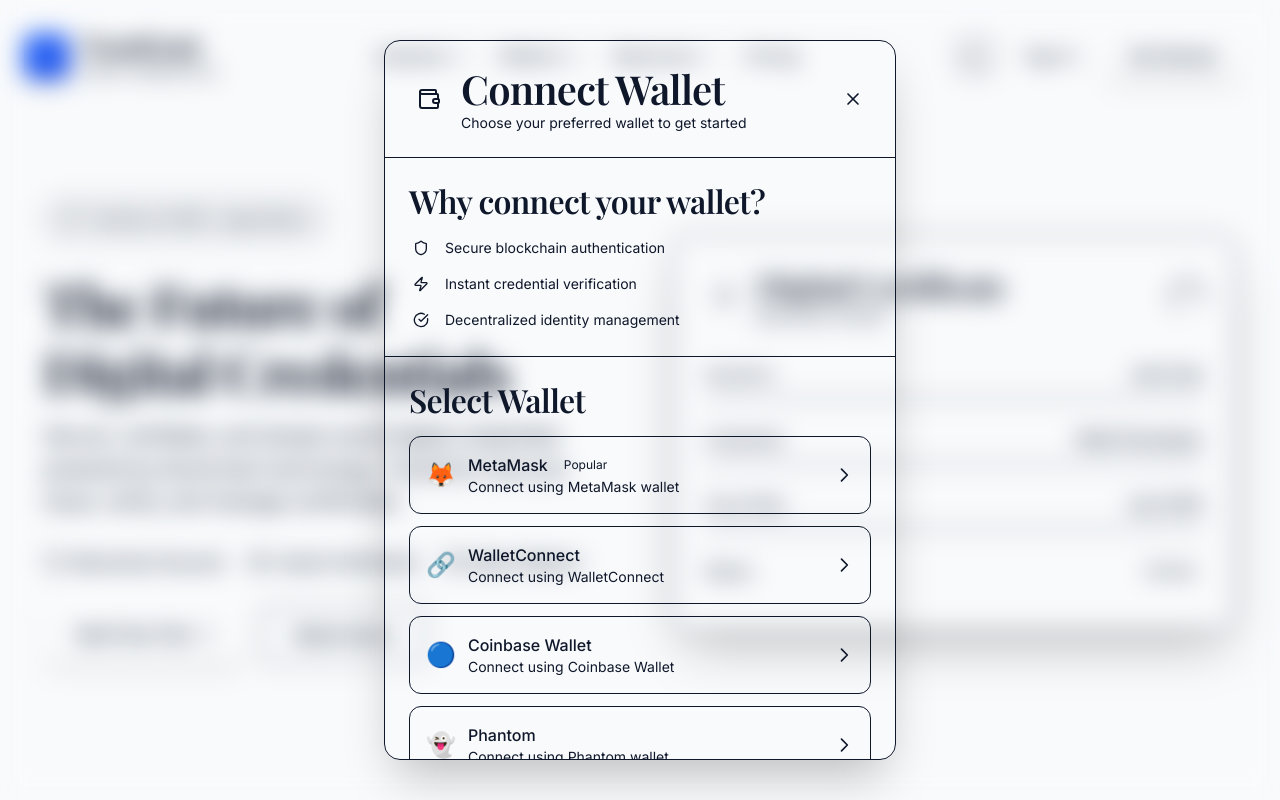
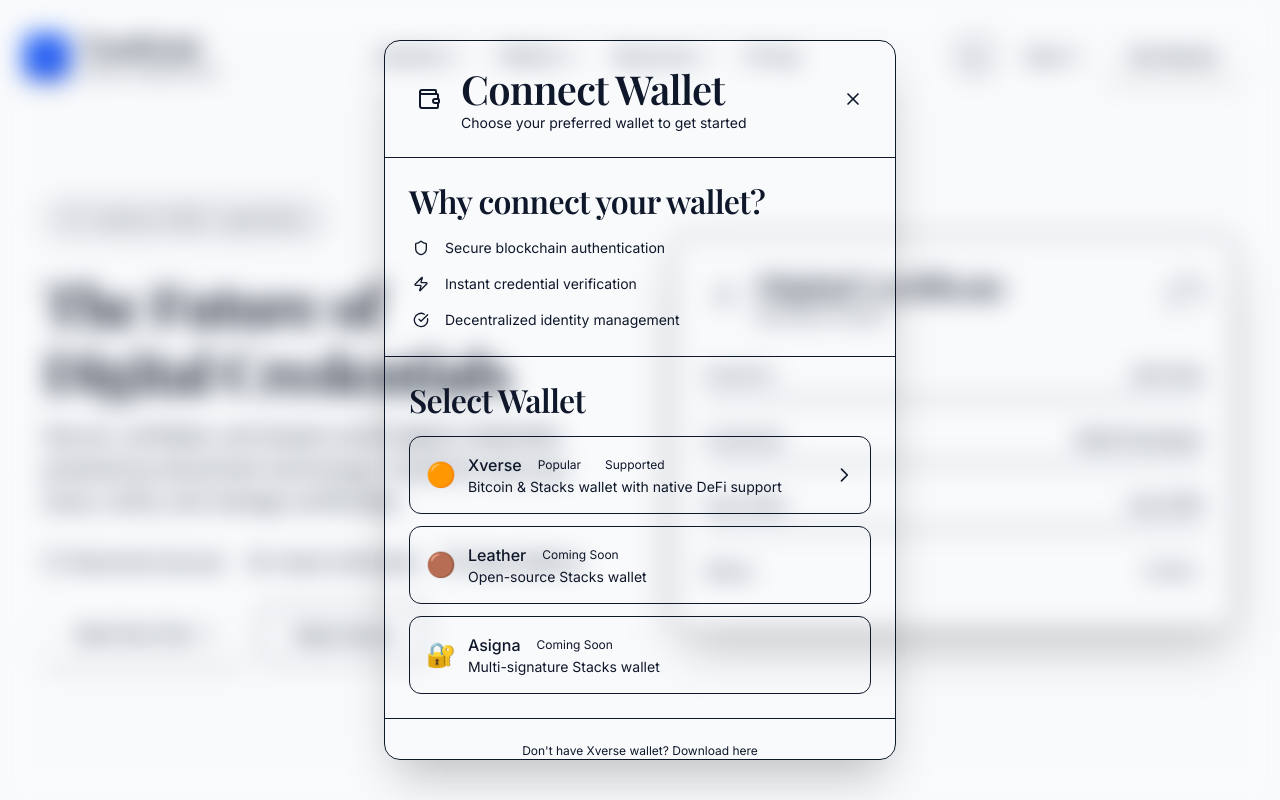
Before and after one commit to cybernatics-AI/TrustCred, a Next.js app in the folder trustcred-client/: page / in a window 1280 px wide. Both pictures are taken after a click on the button "Get Started". Shown: the top 800 px of the page. Built offline with nearby package versions, Linux system fonts and the light colour scheme.

Commit message:
feat: add sats-connect package and update dependencies in package.json and package-lock.json

```diff
--- a/trustcred-client/components/connect-wallet-modal.tsx
+++ b/trustcred-client/components/connect-wallet-modal.tsx
@@ -1,38 +1,46 @@
 "use client";
 
 import { motion, AnimatePresence } from "framer-motion";
-import { X, Wallet, Shield, Zap, CheckCircle } from "lucide-react";
-import { useState } from "react";
+import { X, Wallet, Shield, Zap, CheckCircle, AlertCircle } from "lucide-react";
+import { useState, useCallback } from "react";
+import { request } from "sats-connect";
 
 interface ConnectWalletModalProps {
   isOpen: boolean;
   onClose: () => void;
 }
 
+interface WalletAddress {
+  address: string;
+  publicKey: string;
+  purpose: 'payment' | 'ordinals' | 'stacks';
+}
+
+interface ConnectionResult {
+  addresses: WalletAddress[];
+}
+
 const walletOptions = [
   {
-    name: "MetaMask",
-    description: "Connect using MetaMask wallet",
-    icon: "🦊",
-    popular: true
+    name: "Xverse",
+    description: "Bitcoin & Stacks wallet with native DeFi support",
+    icon: "🟠",
+    popular: true,
+    supported: true
   },
   {
-    name: "WalletConnect",
-    description: "Connect using WalletConnect",
-    icon: "🔗",
-    popular: false
+    name: "Leather",
+    description: "Open-source Stacks wallet",
+    icon: "🟤",
+    popular: false,
+    supported: false
   },
   {
-    name: "Coinbase Wallet",
-    description: "Connect using Coinbase Wallet",
-    icon: "🔵",
-    popular: false
-  },
-  {
-    name: "Phantom",
-    description: "Connect using Phantom wallet",
-    icon: "👻",
-    popular: false
+    name: "Asigna",
+    description: "Multi-signature Stacks wallet",
+    icon: "🔐",
+    popular: false,
+    supported: false
   }
 ];
 
@@ -45,18 +53,80 @@
 export function ConnectWalletModal({ isOpen, onClose }: ConnectWalletModalProps) {
   const [isConnecting, setIsConnecting] = useState(false);
   const [selectedWallet, setSelectedWallet] = useState<string | null>(null);
+  const [error, setError] = useState<string | null>(null);
+  const [connectedAddresses, setConnectedAddresses] = useState<WalletAddress[] | null>(null);
+
+  const handleXverseConnect = useCallback(async () => {
+    setSelectedWallet("Xverse");
+    setIsConnecting(true);
+    setError(null);
+
+    try {
+      const response = await request('wallet_connect', null, {
+        addresses: ['stacks', 'payment', 'ordinals'],
+        message: 'Connect to TrustCred for secure digital credentials',
+        network: 'Mainnet'
+      });
+
+      if (response.status === 'success') {
+        const result = response.result as ConnectionResult;
+        setConnectedAddresses(result.addresses);
+
+        // Store connection info in localStorage for persistence
+        localStorage.setItem('trustcred_wallet_connected', 'true');
+        localStorage.setItem('trustcred_wallet_type', 'xverse');
+
+        const stacksAddress = result.addresses.find(addr => addr.purpose === 'stacks');
+        if (stacksAddress) {
+          localStorage.setItem('trustcred_stacks_address', stacksAddress.address);
+          localStorage.setItem('trustcred_stacks_publickey', stacksAddress.publicKey);
+        }
+
+        // Close modal after short delay to show success
+        setTimeout(() => {
+          onClose();
+        }, 1500);
+      } else {
+        let errorMessage = 'Failed to connect wallet';
+
+        if (response.error.code === 'USER_REJECTION') {
+          errorMessage = 'Connection was cancelled by user';
+        } else if (response.error.code === 'WALLET_NOT_INSTALLED') {
+          errorMessage = 'Xverse wallet is not installed. Please install it from the Chrome Web Store.';
+        } else {
+          errorMessage = response.error.message || 'Connection failed';
+        }
+
+        setError(errorMessage);
+      }
+    } catch (err: any) {
+      console.error('Wallet connection error:', err);
+      setError(err.message || 'An unexpected error occurred while connecting');
+    } finally {
+      setIsConnecting(false);
+      setSelectedWallet(null);
+    }
+  }, [onClose]);
 
   const handleWalletConnect = async (walletName: string) => {
-    setSelectedWallet(walletName);
-    setIsConnecting(true);
+    if (walletName === "Xverse") {
+      await handleXverseConnect();
+    } else {
+      setError("This wallet is not supported yet. Please use Xverse wallet.");
+    }
+  };
 
-    // Simulate wallet connection
-    await new Promise(resolve => setTimeout(resolve, 2000));
-
+  const resetModal = useCallback(() => {
+    setError(null);
+    setConnectedAddresses(null);
     setIsConnecting(false);
     setSelectedWallet(null);
+  }, []);
+
+  const handleClose = useCallback(() => {
+    resetModal();
     onClose();
-  };
+  }, [resetModal, onClose]);
 
   return (
     <AnimatePresence>
@@ -69,7 +139,7 @@
             exit={{ opacity: 0 }}
             transition={{ duration: 0.3 }}
             className="absolute inset-0 bg-background/80 backdrop-blur-md"
-            onClick={onClose}
+            onClick={handleClose}
           />
 
           {/* Modal */}
@@ -93,7 +163,7 @@
                   </div>
                 </div>
                 <button
-                  onClick={onClose}
+                  onClick={handleClose}
                   className="p-2 hover:bg-muted rounded-lg transition-colors duration-200"
                 >
                   <X className="w-5 h-5 text-muted-foreground" />
@@ -101,7 +171,36 @@
               </div>
             </div>
 
+            {/* Error Display */}
+            {error && (
+              <div className="p-6 border-b border-border">
+                <div className="flex items-center space-x-3 p-4 bg-danger-red-50 dark:bg-danger-red-950 border border-danger-red-200 dark:border-danger-red-800 rounded-lg">
+                  <AlertCircle className="w-5 h-5 text-danger-red-500 flex-shrink-0" />
+                  <div>
+                    <p className="text-sm font-medium text-danger-red-800 dark:text-danger-red-200">Connection Failed</p>
+                    <p className="text-sm text-danger-red-600 dark:text-danger-red-300 mt-1">{error}</p>
+                  </div>
+                </div>
+              </div>
+            )}
+
+            {/* Success Display */}
+            {connectedAddresses && !error && (
+              <div className="p-6 border-b border-border">
+                <div className="flex items-center space-x-3 p-4 bg-security-green-50 dark:bg-security-green-950 border border-security-green-200 dark:border-security-green-800 rounded-lg">
+                  <CheckCircle className="w-5 h-5 text-security-green-500 flex-shrink-0" />
+                  <div className="flex-1">
+                    <p className="text-sm font-medium text-security-green-800 dark:text-security-green-200">Successfully Connected!</p>
+                    <p className="text-sm text-security-green-600 dark:text-security-green-300 mt-1">
+                      Connected {connectedAddresses.length} address{connectedAddresses.length !== 1 ? 'es' : ''}
+                    </p>
+                  </div>
+                </div>
+              </div>
+            )}
+
             {/* Benefits */}
+            {!connectedAddresses && (
               <div className="p-6 border-b border-border">
                 <h3 className="text-sm font-semibold text-card-foreground mb-4">Why connect your wallet?</h3>
                 <div className="space-y-3">
@@ -121,8 +220,10 @@
                   ))}
                 </div>
               </div>
+            )}
 
             {/* Wallet Options */}
+            {!connectedAddresses && (
               <div className="p-6">
                 <h3 className="text-sm font-semibold text-card-foreground mb-4">Select Wallet</h3>
                 <div className="space-y-3">
@@ -133,8 +234,12 @@
                       animate={{ opacity: 1, y: 0 }}
                       transition={{ delay: index * 0.1 }}
                       onClick={() => handleWalletConnect(wallet.name)}
-                    disabled={isConnecting}
-                    className="w-full p-4 border border-border rounded-xl hover:border-lemon-lime-300 dark:hover:border-lemon-lime-700 hover:bg-muted/50 transition-all duration-200 group disabled:opacity-50 disabled:cursor-not-allowed"
+                      disabled={isConnecting || !wallet.supported}
+                      className={`w-full p-4 border rounded-xl transition-all duration-200 group ${
+                        wallet.supported
+                          ? "border-border hover:border-lemon-lime-300 dark:hover:border-lemon-lime-700 hover:bg-muted/50 disabled:opacity-50 disabled:cursor-not-allowed"
+                          : "border-muted bg-muted/30 cursor-not-allowed opacity-60"
+                      }`}
                     >
                       <div className="flex items-center justify-between">
                         <div className="flex items-center space-x-3">
@@ -142,9 +247,19 @@
                           <div className="text-left">
                             <div className="flex items-center space-x-2">
                               <span className="font-medium text-card-foreground">{wallet.name}</span>
-                            {wallet.popular && (
+                              {wallet.popular && wallet.supported && (
                                 <span className="px-2 py-1 bg-lemon-lime-100 dark:bg-lemon-lime-900 text-lemon-lime-700 dark:text-lemon-lime-300 text-xs rounded-full">
                                   Popular
+                                </span>
+                              )}
+                              {wallet.supported && (
+                                <span className="px-2 py-1 bg-security-green-100 dark:bg-security-green-900 text-security-green-700 dark:text-security-green-300 text-xs rounded-full">
+                                  Supported
+                                </span>
+                              )}
+                              {!wallet.supported && (
+                                <span className="px-2 py-1 bg-muted text-muted-foreground text-xs rounded-full">
+                                  Coming Soon
                                 </span>
                               )}
                             </div>
@@ -154,20 +269,41 @@
 
                         {isConnecting && selectedWallet === wallet.name ? (
                           <div className="w-5 h-5 border-2 border-lemon-lime-500 border-t-transparent rounded-full animate-spin" />
-                      ) : (
+                        ) : wallet.supported ? (
                           <svg className="w-5 h-5 text-muted-foreground group-hover:text-lemon-lime-600 dark:group-hover:text-lemon-lime-400 transition-colors" fill="none" viewBox="0 0 24 24" stroke="currentColor">
                             <path strokeLinecap="round" strokeLinejoin="round" strokeWidth={2} d="M9 5l7 7-7 7" />
                           </svg>
+                        ) : (
+                          <div className="w-5 h-5 flex items-center justify-center">
+                            <div className="w-2 h-2 bg-muted-foreground rounded-full"></div>
+                          </div>
                         )}
                       </div>
                     </motion.button>
                   ))}
                 </div>
               </div>
+            )}
 
             {/* Footer */}
             <div className="p-6 border-t border-border bg-muted/30">
               <div className="text-center">
+                {error && (
+                  <div className="mb-4">
+                    <button
+                      onClick={() => setError(null)}
+                      className="px-4 py-2 bg-primary text-primary-foreground text-sm rounded-lg hover:bg-primary/90 transition-colors duration-200"
+                    >
+                      Try Again
+                    </button>
+                  </div>
+                )}
+
+                {!connectedAddresses && (
+                  <>
+                    <p className="text-xs text-muted-foreground mb-2">
+                      Don&apos;t have Xverse wallet? <a href="https://www.xverse.app/" target="_blank" rel="noopener noreferrer" className="text-lemon-lime-600 dark:text-lemon-lime-400 hover:underline">Download here</a>
+                    </p>
                     <p className="text-xs text-muted-foreground mb-2">
                       By connecting your wallet, you agree to our Terms of Service and Privacy Policy
                     </p>
@@ -175,6 +311,20 @@
                       <Shield className="w-3 h-3" />
                       <span>Your wallet connection is secure and encrypted</span>
                     </div>
+                  </>
+                )}
+
+                {connectedAddresses && (
+                  <div className="space-y-2">
+                    <p className="text-xs text-muted-foreground">
+                      Connection successful! You can now access TrustCred features.
+                    </p>
+                    <div className="flex items-center justify-center space-x-2 text-xs text-security-green-600 dark:text-security-green-400">
+                      <CheckCircle className="w-3 h-3" />
+                      <span>Wallet securely connected</span>
+                    </div>
+                  </div>
+                )}
               </div>
             </div>
           </motion.div>
--- a/trustcred-client/package.json
+++ b/trustcred-client/package.json
@@ -13,7 +13,8 @@
     "lucide-react": "^0.525.0",
     "next": "15.3.5",
     "react": "^19.0.0",
-    "react-dom": "^19.0.0"
+    "react-dom": "^19.0.0",
+    "sats-connect": "^3.6.1"
   },
   "devDependencies": {
     "@eslint/eslintrc": "^3",
```
Also changed, not shown: 1 other file (tests, documents, lock files or other folders). Lines whose indentation alone changed are shown as unchanged.
